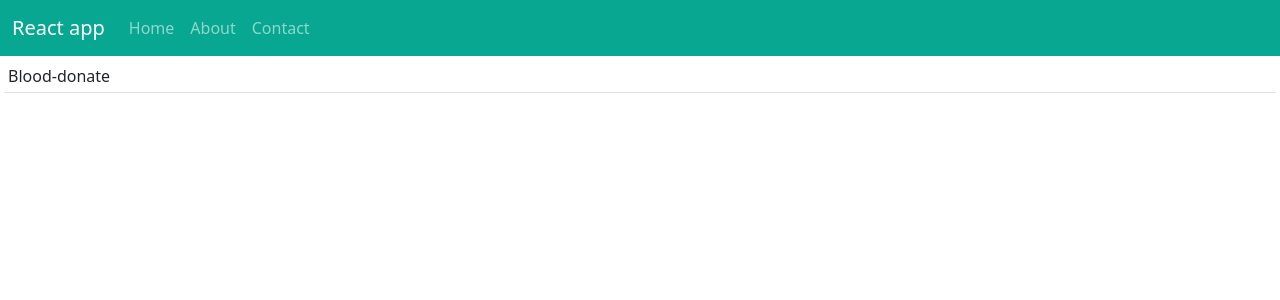
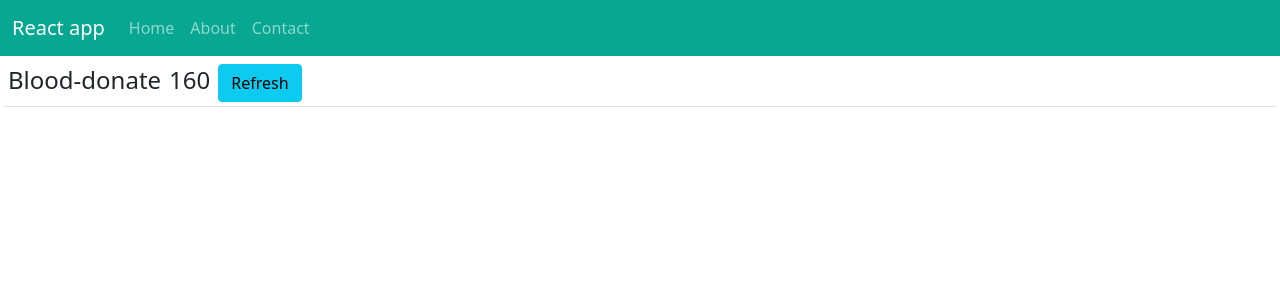
Before and after one commit to sakthikarthickraja98/react-app, a React (Create React App) app in the folder learn-react-app/: page / in a window 1280 px wide. Shown: the top 300 px of the page. Built offline with nearby package versions, Linux system fonts and the light colour scheme.

Commit message:
refresh button

```diff
--- a/learn-react-app/src/mainContent.jsx
+++ b/learn-react-app/src/mainContent.jsx
@@ -2,12 +2,25 @@ import React,{Component} from "react";
 
 export default class MainContent extends Component{
   state = {
-      apptitle : "Blood-donate"
+      pagetitle : "Blood-donate",
+      donerscount : 160
   };
 
   render(){
     return (
-     <div className="border-bottom m-1 p-1">{this.state.apptitle}</div>
+    <div>
+     <h4 className="border-bottom m-1 p-1">{this.state.pagetitle}
+     <span className="badge-secondary m-2">{this.state.donerscount}</span>
+
+     <button className="btn btn-info" onClick={this.onrefreshclick}>Refresh</button>
+
+     </h4>
+     </div>
     );
   }
+
+  //excutes when user click on refresh button
+  onrefreshclick(){
+      console.log("Refresh Clicked")
+  }
 }
```
